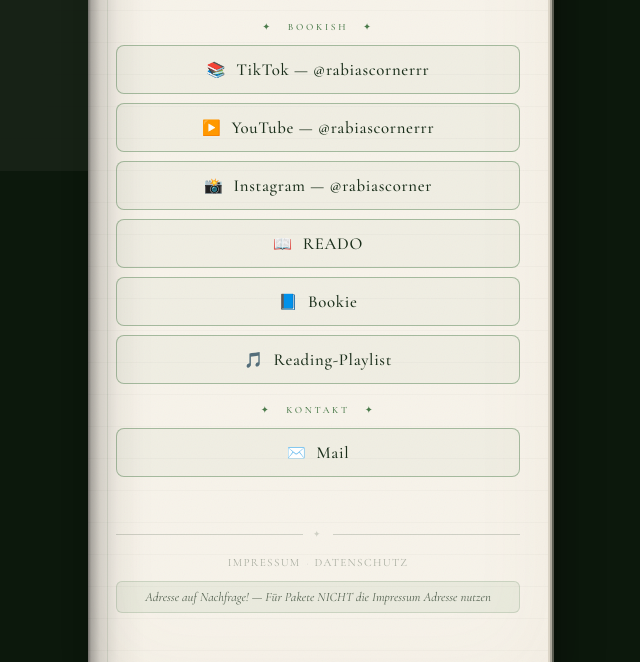
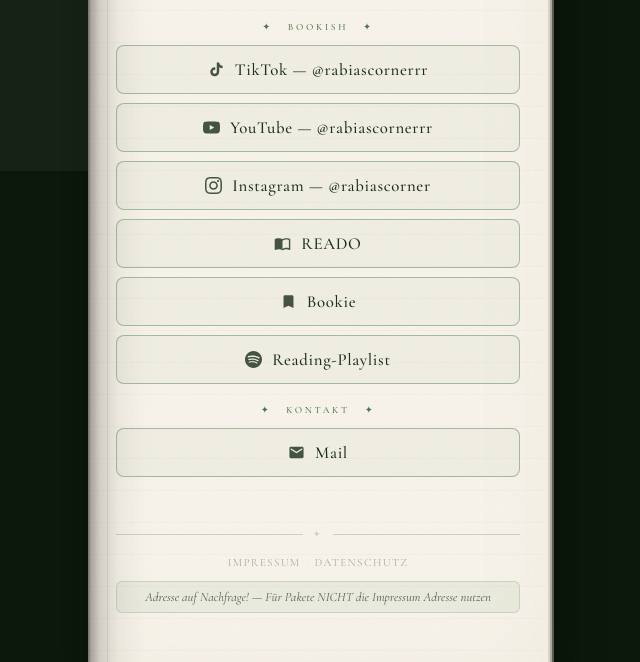
Before and after one commit to turgutb5353-prog/rabia-linktree, a plain HTML site: page index.html in a window 1280 px wide. Shown: the part 629-1291 px from the top of the page, without its empty margins (322-962 px from the left). Drawn offline with Linux system fonts and the light colour scheme.

Commit message:
social media icons

```diff
--- a/index.html
+++ b/index.html
@@ -310,7 +310,8 @@
       box-shadow: 0 4px 18px rgba(74,122,74,0.18);
     }
 
-    .link-btn .emoji { font-size: 0.95rem; flex-shrink: 0; }
+    .link-btn .btn-icon { display: flex; align-items: center; flex-shrink: 0; }
+    .link-btn .btn-icon svg { width: 17px; height: 17px; fill: currentColor; opacity: 0.8; }
 
     /* ── Latest Video ── */
     .video-wrap {
@@ -782,22 +783,22 @@
 
       <div class="links">
         <a href="https://www.tiktok.com/@rabiascornerrr" target="_blank" rel="noopener noreferrer" class="link-btn">
-          <span class="emoji">📚</span> TikTok — @rabiascornerrr
+          <span class="btn-icon"><svg viewBox="0 0 24 24"><path d="M19.59 6.69a4.83 4.83 0 01-3.77-4.25V2h-3.45v13.67a2.89 2.89 0 01-2.88 2.5 2.89 2.89 0 01-2.89-2.89 2.89 2.89 0 012.89-2.89c.28 0 .54.04.79.1V9.01a6.27 6.27 0 00-.79-.05 6.34 6.34 0 00-6.34 6.34 6.34 6.34 0 006.34 6.34 6.34 6.34 0 006.33-6.34V8.69a8.14 8.14 0 004.77 1.52V6.75a4.85 4.85 0 01-1-.06z"/></svg></span> TikTok — @rabiascornerrr
         </a>
         <a href="https://www.youtube.com/@rabiascornerrr" target="_blank" rel="noopener noreferrer" class="link-btn">
-          <span class="emoji">▶️</span> YouTube — @rabiascornerrr
+          <span class="btn-icon"><svg viewBox="0 0 24 24"><path d="M23.498 6.186a3.016 3.016 0 00-2.122-2.136C19.505 3.545 12 3.545 12 3.545s-7.505 0-9.377.505A3.017 3.017 0 00.502 6.186C0 8.07 0 12 0 12s0 3.93.502 5.814a3.016 3.016 0 002.122 2.136c1.871.505 9.376.505 9.376.505s7.505 0 9.377-.505a3.015 3.015 0 002.122-2.136C24 15.93 24 12 24 12s0-3.93-.502-5.814zM9.545 15.568V8.432L15.818 12l-6.273 3.568z"/></svg></span> YouTube — @rabiascornerrr
         </a>
         <a href="https://www.instagram.com/rabiascorner/" target="_blank" rel="noopener noreferrer" class="link-btn">
-          <span class="emoji">📸</span> Instagram — @rabiascorner
+          <span class="btn-icon"><svg viewBox="0 0 24 24"><path d="M12 2.163c3.204 0 3.584.012 4.85.07 3.252.148 4.771 1.691 4.919 4.919.058 1.265.069 1.645.069 4.849 0 3.205-.012 3.584-.069 4.849-.149 3.225-1.664 4.771-4.919 4.919-1.266.058-1.644.07-4.85.07-3.204 0-3.584-.012-4.849-.07-3.26-.149-4.771-1.699-4.919-4.92-.058-1.265-.07-1.644-.07-4.849 0-3.204.013-3.583.07-4.849.149-3.227 1.664-4.771 4.919-4.919 1.266-.057 1.645-.069 4.849-.069zm0-2.163c-3.259 0-3.667.014-4.947.072-4.358.2-6.78 2.618-6.98 6.98-.059 1.281-.073 1.689-.073 4.948 0 3.259.014 3.668.072 4.948.2 4.358 2.618 6.78 6.98 6.98 1.281.058 1.689.072 4.948.072 3.259 0 3.668-.014 4.948-.072 4.354-.2 6.782-2.618 6.979-6.98.059-1.28.073-1.689.073-4.948 0-3.259-.014-3.667-.072-4.947-.196-4.354-2.617-6.78-6.979-6.98-1.281-.059-1.69-.073-4.949-.073zm0 5.838c-3.403 0-6.162 2.759-6.162 6.162s2.759 6.163 6.162 6.163 6.162-2.759 6.162-6.163c0-3.403-2.759-6.162-6.162-6.162zm0 10.162c-2.209 0-4-1.79-4-4 0-2.209 1.791-4 4-4s4 1.791 4 4c0 2.21-1.791 4-4 4zm6.406-11.845c-.796 0-1.441.645-1.441 1.44s.645 1.44 1.441 1.44c.795 0 1.439-.645 1.439-1.44s-.644-1.44-1.439-1.44z"/></svg></span> Instagram — @rabiascorner
         </a>
         <a href="https://reado.app/de/profile/rabiascorner" target="_blank" rel="noopener noreferrer" class="link-btn">
-          <span class="emoji">📖</span> READO
+          <span class="btn-icon"><svg viewBox="0 0 24 24"><path d="M21 5c-1.11-.35-2.33-.5-3.5-.5-1.95 0-4.05.4-5.5 1.5-1.45-1.1-3.55-1.5-5.5-1.5S2.45 4.9 1 6v14.65c0 .25.25.5.5.5.1 0 .15-.05.25-.05C3.1 20.45 5.05 20 6.5 20c1.95 0 4.05.4 5.5 1.5 1.35-.85 3.8-1.5 5.5-1.5 1.65 0 3.35.3 4.75 1.05.1.05.15.05.25.05.25 0 .5-.25.5-.5V6c-.6-.45-1.25-.75-2-1zm0 13.5c-1.1-.35-2.3-.5-3.5-.5-1.7 0-4.15.65-5.5 1.5V8c1.35-.85 3.8-1.5 5.5-1.5 1.2 0 2.4.15 3.5.5v11.5z"/></svg></span> READO
         </a>
         <a href="https://links.bookietheapp.de/profile/rabiascorner" target="_blank" rel="noopener noreferrer" class="link-btn">
-          <span class="emoji">📘</span> Bookie
+          <span class="btn-icon"><svg viewBox="0 0 24 24"><path d="M17 3H7c-1.1 0-1.99.9-1.99 2L5 21l7-3 7 3V5c0-1.1-.9-2-2-2z"/></svg></span> Bookie
         </a>
         <a href="https://spotify.app.link/YQ9jFWrH9Db?_p=c81329c39e077af1ea1490fcedb0" target="_blank" rel="noopener noreferrer" class="link-btn">
-          <span class="emoji">🎵</span> Reading-Playlist
+          <span class="btn-icon"><svg viewBox="0 0 24 24"><path d="M12 0C5.4 0 0 5.4 0 12s5.4 12 12 12 12-5.4 12-12S18.66 0 12 0zm5.521 17.34c-.24.359-.66.48-1.021.24-2.82-1.74-6.36-2.101-10.561-1.141-.418.122-.779-.179-.899-.539-.12-.421.18-.78.54-.9 4.56-1.021 8.52-.6 11.64 1.32.42.18.479.659.301 1.02zm1.44-3.3c-.301.42-.841.6-1.262.3-3.239-1.98-8.159-2.58-11.939-1.38-.479.12-1.02-.12-1.14-.6-.12-.48.12-1.021.6-1.141C9.6 9.9 15 10.561 18.72 12.84c.361.181.54.78.241 1.2zm.12-3.36C15.24 8.4 8.82 8.16 5.16 9.301c-.6.179-1.2-.181-1.38-.721-.18-.601.18-1.2.72-1.381 4.26-1.26 11.28-1.02 15.721 1.621.539.3.719 1.02.419 1.56-.299.421-1.02.599-1.559.3z"/></svg></span> Reading-Playlist
         </a>
       </div>
 
@@ -806,7 +807,7 @@
 
       <div class="links">
         <a href="mailto:r53bia.business@gmail.com" class="link-btn">
-          <span class="emoji">✉️</span> Mail
+          <span class="btn-icon"><svg viewBox="0 0 24 24"><path d="M20 4H4c-1.1 0-1.99.9-1.99 2L2 18c0 1.1.9 2 2 2h16c1.1 0 2-.9 2-2V6c0-1.1-.9-2-2-2zm0 4l-8 5-8-5V6l8 5 8-5v2z"/></svg></span> Mail
         </a>
       </div>
 
```
